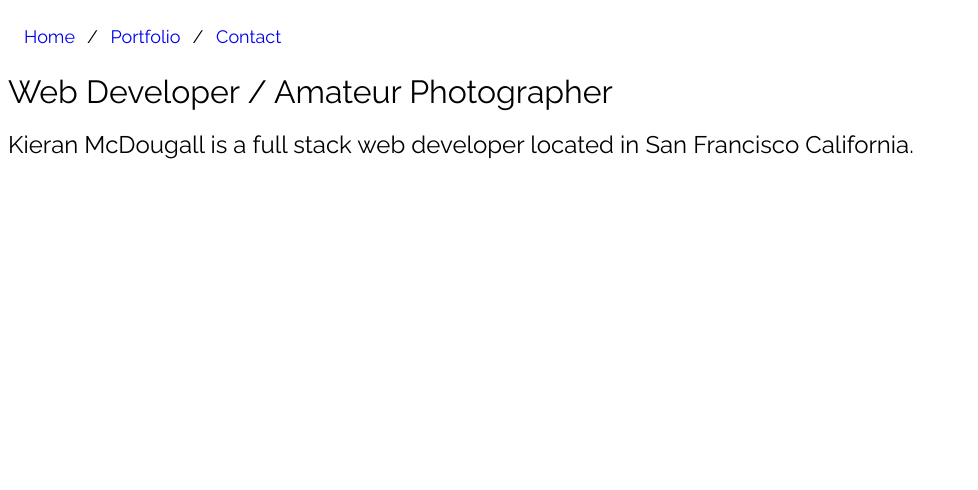
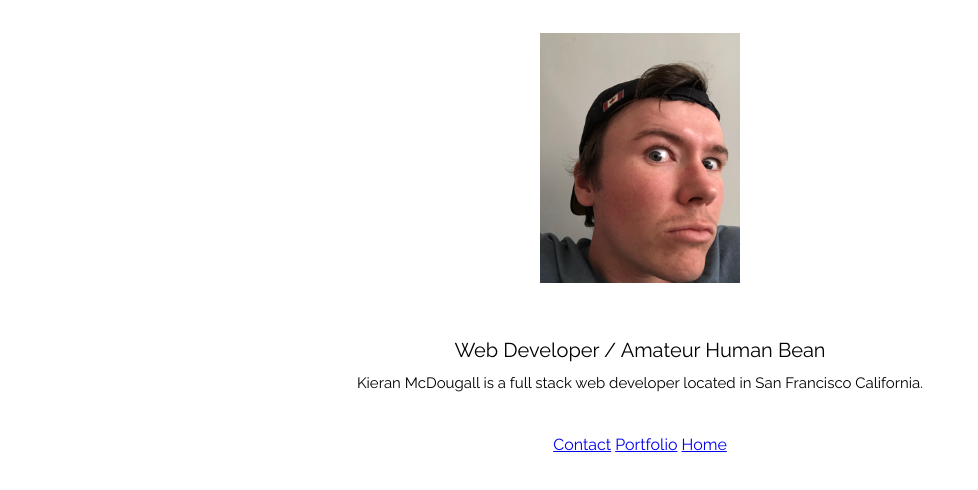
Before and after one commit to LopTwo/Portfolio, a plain HTML site: page Home.html in a window 1280 px wide. Shown: the whole page, without its empty margins (0-978 px from the left). Drawn offline with Linux system fonts and the light colour scheme.

Commit message:
Updated UI

```diff
--- a/Home.html
+++ b/Home.html
@@ -10,18 +10,21 @@
 
 <body>
 
-    <ul class="breadcrumb">
-        <li><a href='./Home.html'>Home</a></li>
-        <li><a href='./Portfolio.html'>Portfolio</a></li>
-        <li><a href='./Contact.html'>Contact</a></li>
-    </ul>
-
-    <!-- <img class="selfie" src='./temp.jpg'> -->
+    <img class="selfie" src='selfie.jpeg'>
 
     <div class="Jumbotron">
-        <h1>Web Developer / Amateur Photographer</h1>
+        <h1>Web Developer / Amateur Human Bean</h1>
         <h2>Kieran McDougall is a full stack web developer located in San Francisco California.</h2>
     </div>
+
+    <div class="buttonBar">
+            <div class="bText">
+                <a href="Contact.html">Contact</a>
+                <a href="Portfolio.html">Portfolio</a>
+                <a href="Home.html">Home</a>
+            </div>
+        </div>
+
 
 </body>
 
--- a/style.css
+++ b/style.css
@@ -1,3 +1,11 @@
+.buttonBar {
+  /* border: 1px solid #ccc!important; */
+  /* display: inline-block; */
+  /* padding: 15px; */
+  /* box-sizing: inherit; */
+  text-align: center
+ }
+
 label, input, textarea {
     display: block;
 }
@@ -28,39 +36,19 @@ h1 {
 } */
 
 .selfie {
-  height: 627px;
-  width: 1280px;
+  display: block;
+  margin-left: auto;
+  margin-right: auto;
+  height: 250px;
+  width: 200px;
   border-radius: 10px;
-  transform: rotate(90deg);
-  float: left;
+  padding: 25px;
   }
 
-
-ul.breadcrumb {
-    padding: 10px 16px;
-    list-style: none;
-  }
-  ul.breadcrumb li {
-    display: inline;
-    font-size: 18px;
-  }
-  ul.breadcrumb li+li:before {
-    padding: 8px;
-    color: black;
-    content: "/\00a0";
-  }
-  ul.breadcrumb li a {
-    /* color: #0275d8; */
-    text-decoration: none;
-  }
-  ul.breadcrumb li a:hover {
-    /* color: #01447e; */
-    text-decoration: underline;
-  }
-
-  .Jumbo {
+  .Jumbotron {
+    font-size: x-small;
     text-align: center;
     margin: 0 auto;
-    width: 250px;
-    padding: 200px;
+    width: auto;
+    padding: 30px;
   };
```
Also changed, not shown: selfie.jpeg (added).
